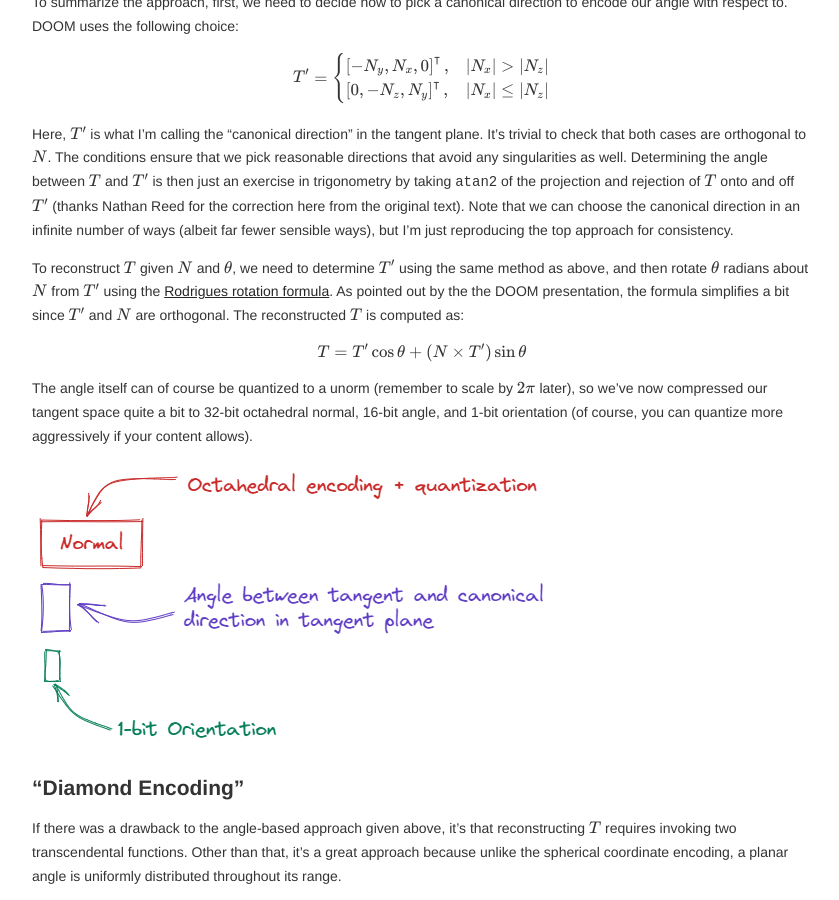
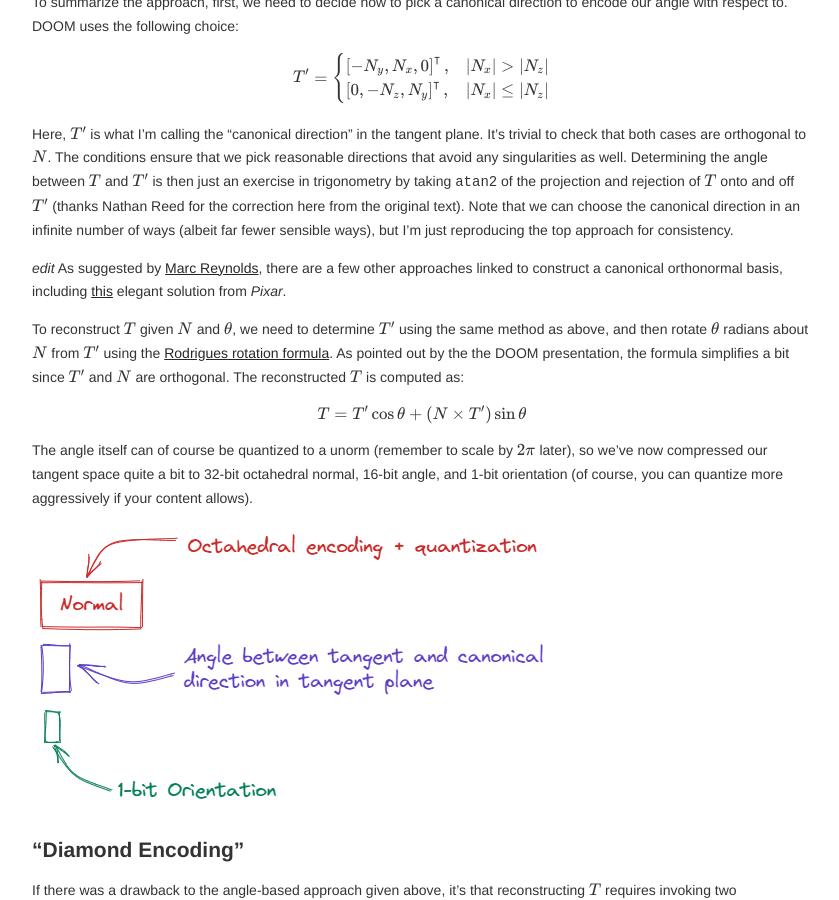
Before and after one commit to jeremyong/jeremyong.github.com, a Jekyll site: the page built from _posts/2023-01-10-tangent-spaces-and-diamond-encoding.markdown, in a window 1280 px wide and 900 px high, scrolled down 2842 px. Shown: the whole window, without its empty margins (218-1057 px from the left). Built offline with Jekyll 4.4.1, drawn with Linux system fonts in a browser that asks for light colours; nearby versions of some CDN libraries.

Commit message:
Add note on OBN construction

```diff
--- a/_posts/2023-01-10-tangent-spaces-and-diamond-encoding.markdown
+++ b/_posts/2023-01-10-tangent-spaces-and-diamond-encoding.markdown
@@ -114,6 +114,10 @@ in trigonometry by taking `atan2` of the projection and rejection of $T$ onto an
 Reed for the correction here from the original text). Note that we can choose the canonical
 direction in an infinite number of ways (albeit far fewer sensible ways), but I'm just reproducing the
 top approach for consistency.
+
+*edit* As suggested by [Marc Reynolds](http://marc-b-reynolds.github.io/quaternions/2016/07/06/Orthonormal.html),
+there are a few other approaches linked to construct a canonical orthonormal basis, including [this](https://jcgt.org/published/0006/01/01/)
+elegant solution from *Pixar*.
 
 To reconstruct $T$ given $N$ and $\theta$, we need to determine $T^\prime$ using the same method as above,
 and then rotate $\theta$ radians about $N$ from $T^\prime$ using the [Rodrigues rotation formula](https://en.wikipedia.org/wiki/Rodrigues%27_rotation_formula).
```
